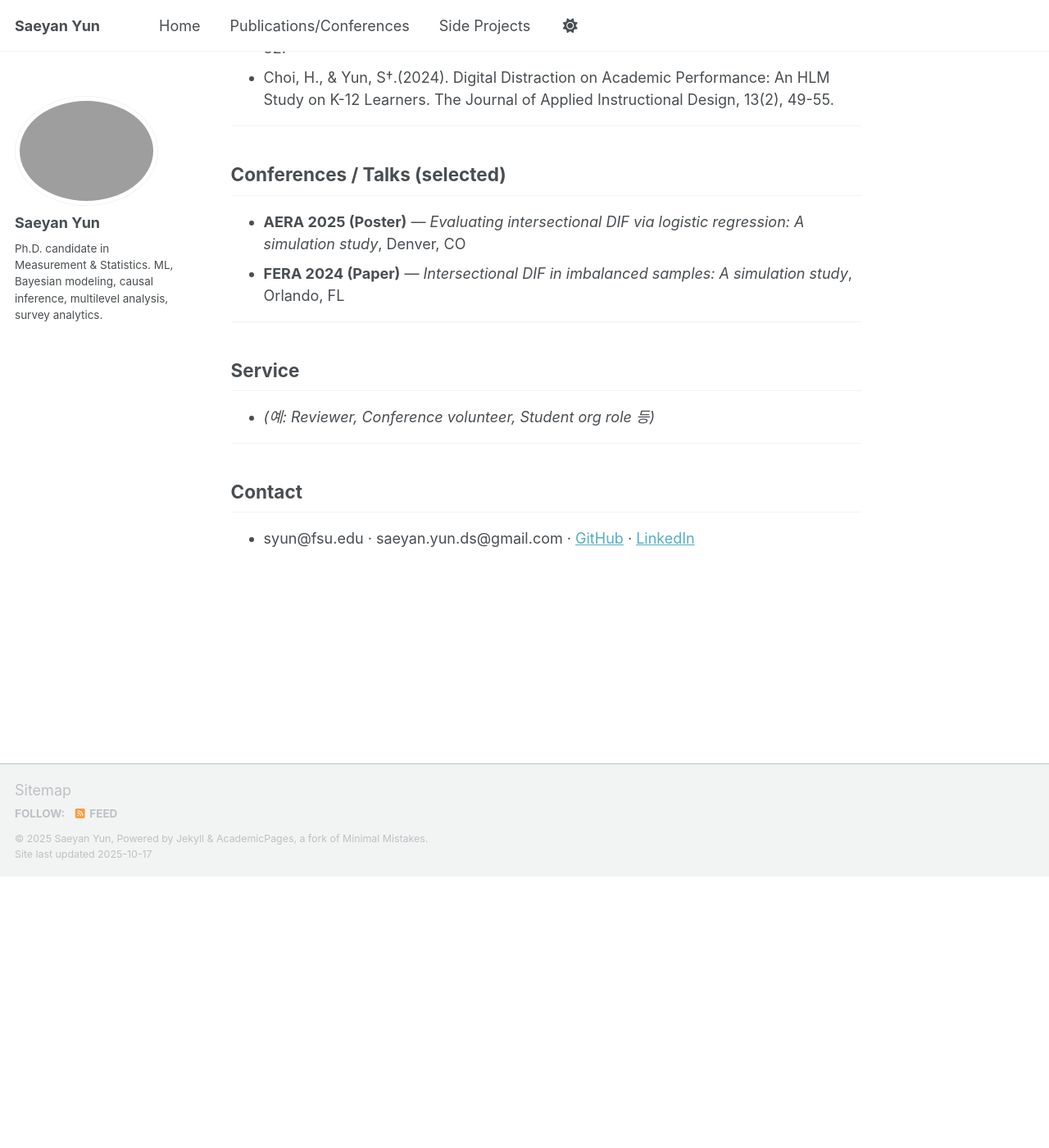
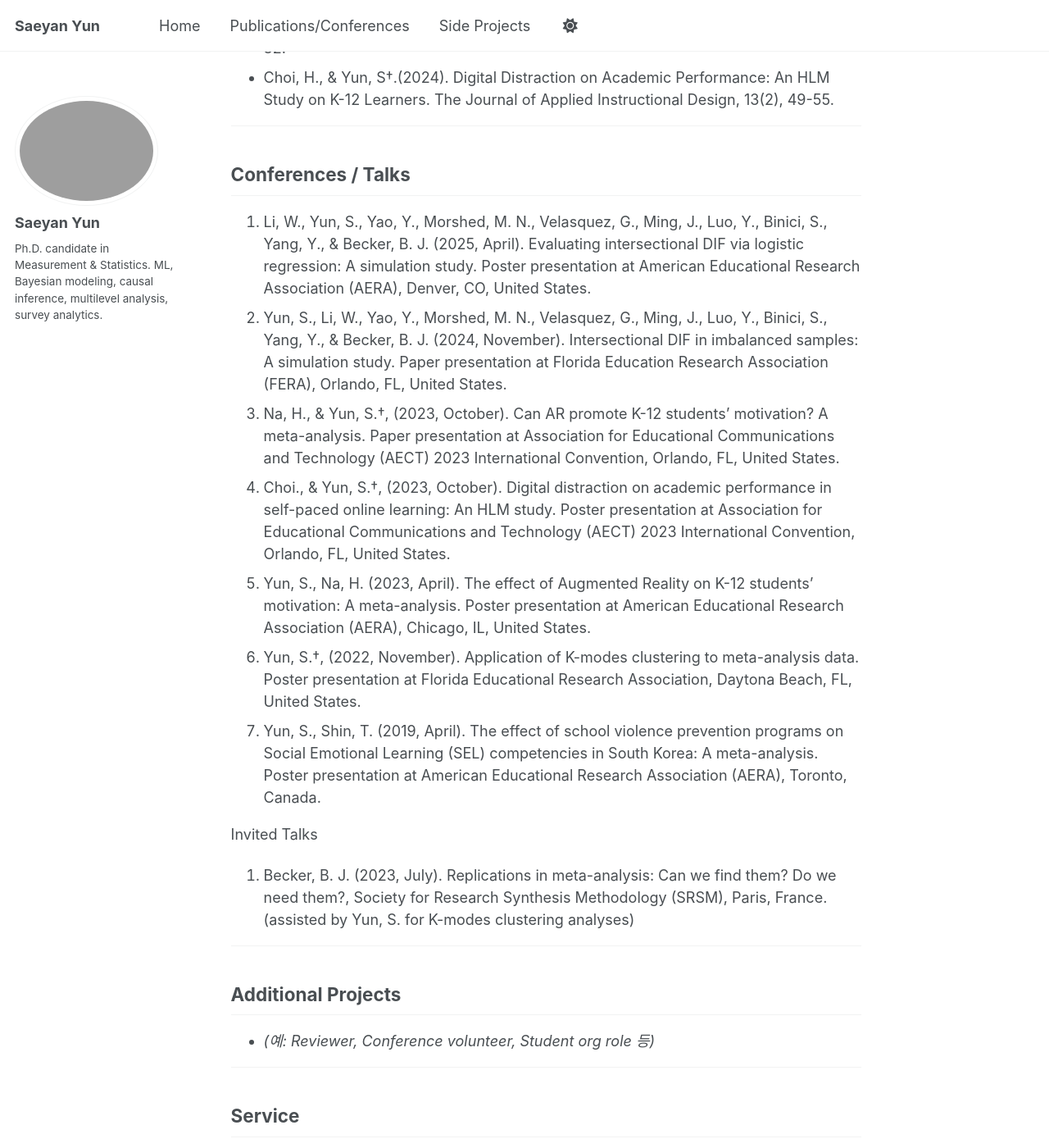
Before and after one commit to saeyanyun/saeyanyun.github.io, a Jekyll site: the page built from index.md, in a window 1280 px wide and 1400 px high, scrolled down 1535 px. Shown: the whole window at 82% size. Built offline with Jekyll 4.4.1, drawn with Linux system fonts in a browser that asks for light colours; a script that is not in the unit is left out; before the commit the page ends 2604 px from its top, so only the background shows below that; some of the changed text lies outside the part shown.

Commit message:
Update index.md

```diff
--- a/index.md
+++ b/index.md
@@ -14,7 +14,7 @@ I am currently working with [Dr. Betsy Jane Becker](https://scholar.google.com/c
 ---
 
 ## Research Interests
-1. Applying machine learning techniques and Bayesian methods to overcome the limitations of traditional meta-analysis (ongoing, dissertation project).
+1. Applying machine learning techniques and Bayesian methods to overcome the limitations of traditional meta-analysis (ongoing dissertation project).
 2. Developing a unified model for detecting bias in the measurement context.
 3. Collaborating with applied researchers to understand students' behaviors in an online learning setting ([Augmented Reality](http://https://link.springer.com/article/10.1007/s11423-024-10385-7) and [Digital Distraction](https://scholarworks.bgsu.edu/engineering_pub/2/)).
 
@@ -46,9 +46,22 @@ Yun, S., (2022, November). Application of K-modes clustering to meta-analysis da
 
 ---
 
-## Conferences / Talks (selected)
-- **AERA 2025 (Poster)** — *Evaluating intersectional DIF via logistic regression: A simulation study*, Denver, CO
-- **FERA 2024 (Paper)** — *Intersectional DIF in imbalanced samples: A simulation study*, Orlando, FL
+## Conferences / Talks
+1.	Li, W., Yun, S., Yao, Y., Morshed, M. N., Velasquez, G., Ming, J., Luo, Y., Binici, S., Yang, Y., & Becker, B. J. (2025, April). Evaluating intersectional DIF via logistic regression: A simulation study. Poster presentation at American Educational Research Association (AERA), Denver, CO, United States.
+2.	Yun, S., Li, W., Yao, Y., Morshed, M. N., Velasquez, G., Ming, J., Luo, Y., Binici, S., Yang, Y., & Becker, B. J. (2024, November). Intersectional DIF in imbalanced samples: A simulation study. Paper presentation at Florida Education Research Association (FERA), Orlando, FL, United States.
+3.	Na, H., & Yun, S.†, (2023, October). Can AR promote K-12 students’ motivation? A meta-analysis. Paper presentation at Association for Educational Communications and Technology (AECT) 2023 International Convention, Orlando, FL, United States.
+4.	Choi., & Yun, S.†, (2023, October). Digital distraction on academic performance in self-paced online learning: An HLM study. Poster presentation at Association for Educational Communications and Technology (AECT) 2023 International Convention, Orlando, FL, United States.
+5.	Yun, S., Na, H. (2023, April). The effect of Augmented Reality on K-12 students’ motivation: A meta-analysis. Poster presentation at American Educational Research Association (AERA), Chicago, IL, United States.
+6.	Yun, S.†, (2022, November). Application of K-modes clustering to meta-analysis data. Poster presentation at Florida Educational Research Association, Daytona Beach, FL, United States.
+7.	Yun, S., Shin, T. (2019, April). The effect of school violence prevention programs on Social Emotional Learning (SEL) competencies in South Korea: A meta-analysis. Poster presentation at American Educational Research Association (AERA), Toronto, Canada.
+
+Invited Talks
+1.	Becker, B. J. (2023, July). Replications in meta-analysis: Can we find them? Do we need them?, Society for Research Synthesis Methodology (SRSM), Paris, France. (assisted by Yun, S. for K-modes clustering analyses)
+
+---
+
+## Additional Projects
+- *(예: Reviewer, Conference volunteer, Student org role 등)*
 
 ---
 
@@ -57,5 +70,9 @@ Yun, S., (2022, November). Application of K-modes clustering to meta-analysis da
 
 ---
 
+## Teaching
+- *(예: Reviewer, Conference volunteer, Student org role 등)*
+
+
 ## Contact
 - syun@fsu.edu · saeyan.yun.ds@gmail.com · [GitHub](https://github.com/saeyanyun) · [LinkedIn](https://www.linkedin.com/in/saeyanyun)
```
